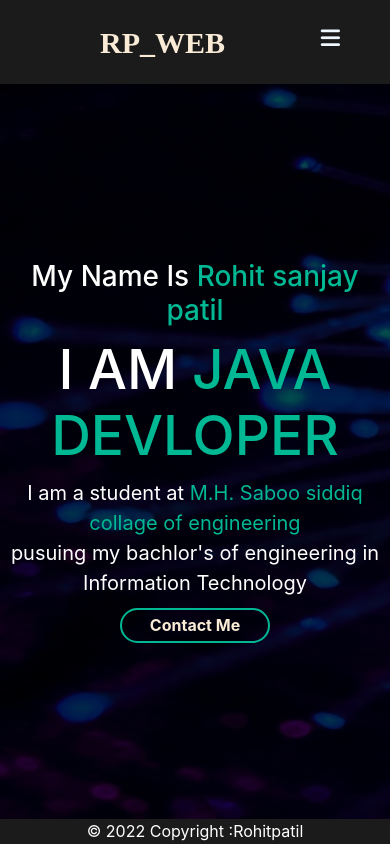
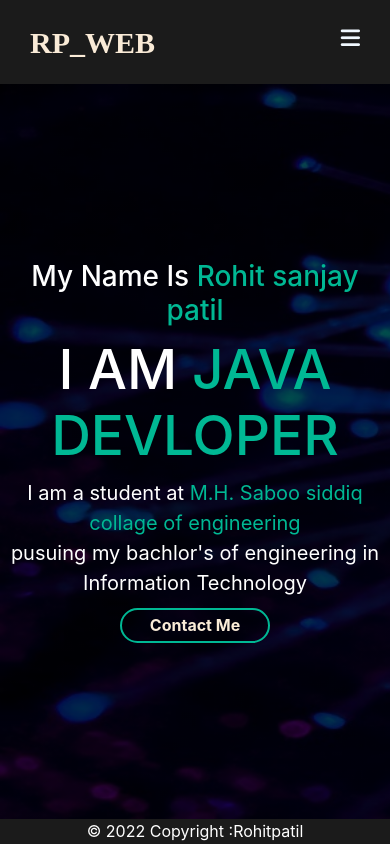
Before and after one commit to Rohitpatil-123/RP_, a React (Create React App) app: page / in a window 390 px wide. Built offline with nearby package versions, Linux system fonts and the light colour scheme; a web font is replaced by a local one.

Commit message:
Update Header.css

```diff
--- a/src/Header2/Header.css
+++ b/src/Header2/Header.css
@@ -84,4 +84,7 @@ nav ul li a.active{
 nav .menu-btn{
     display: block;
 }
+ nav{
+    padding: 0px 30px 0px 30px;
 }
+}
```
